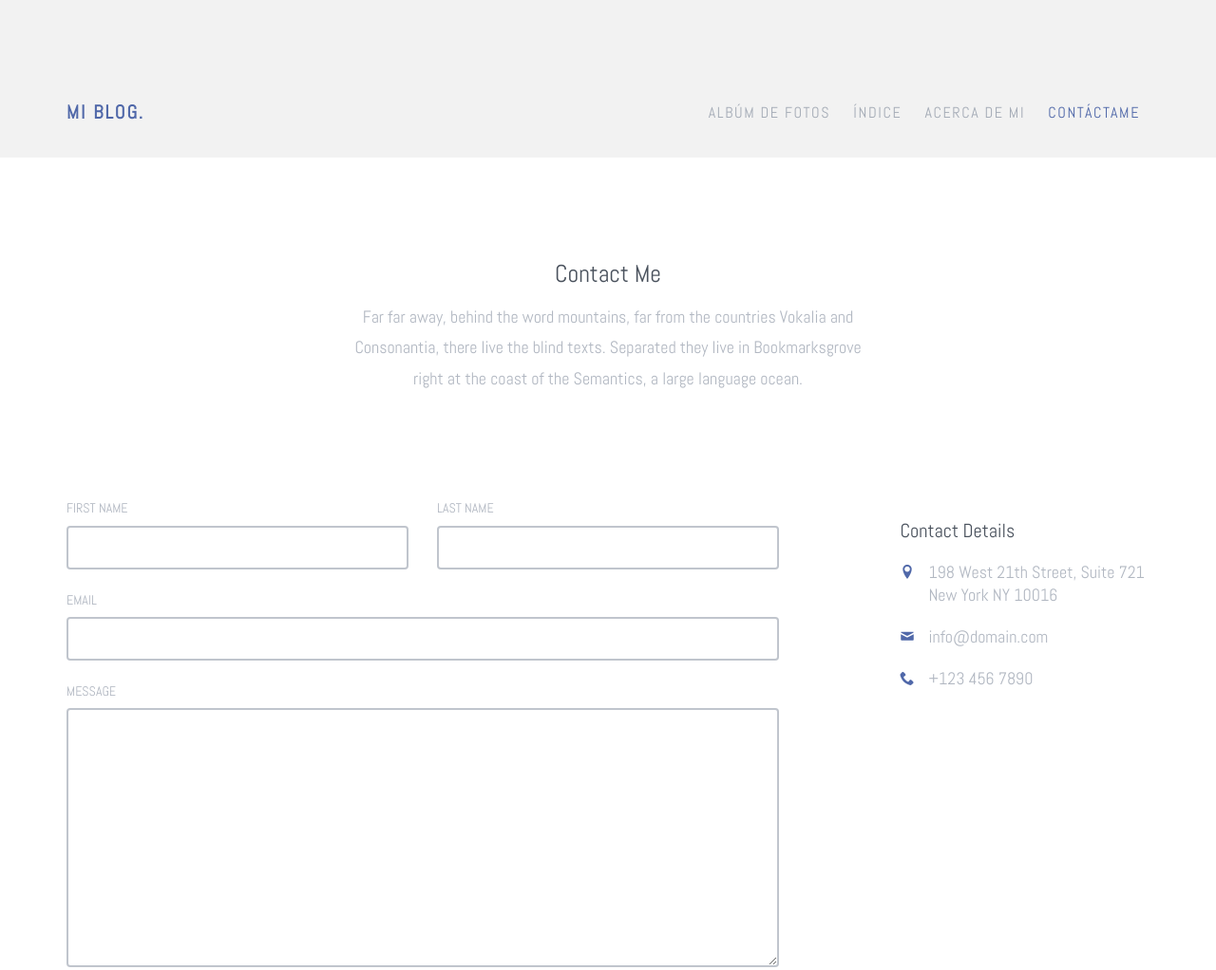
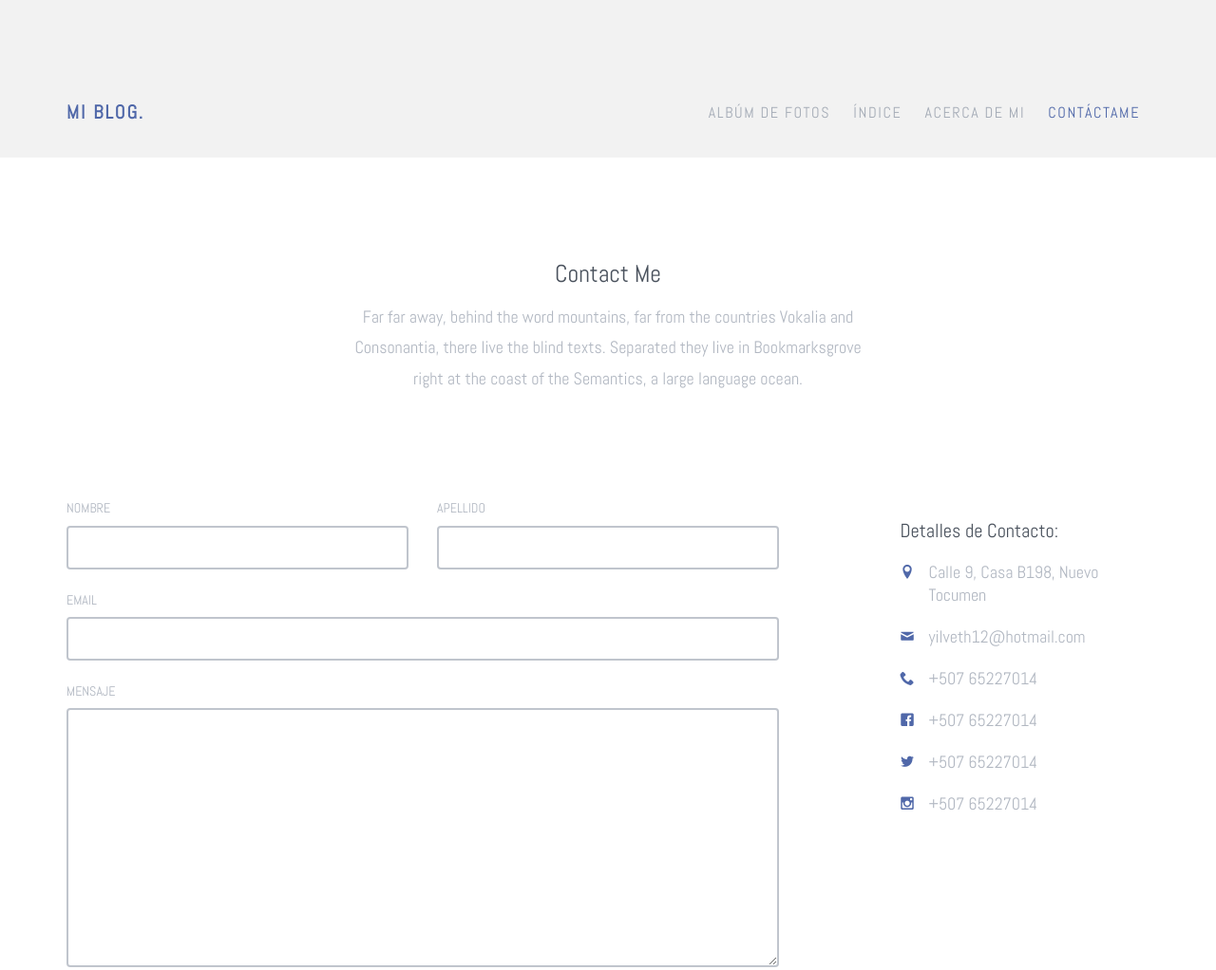
Before and after one commit to YilvethJ/Mi_Semestral, a website: page contact.html in a window 1280 px wide. Shown: the top 1022 px of the page at 95% size. Drawn offline with Linux system fonts and the light colour scheme; some packages are replaced by stand-ins of ours; no server answers; files whose address does not match are found by name.

Commit message:
Update contact.html

```diff
--- a/contact.html
+++ b/contact.html
@@ -67,13 +67,13 @@
             <div class="row">
               <div class="col-md-6">
                 <div class="form-group">
-                  <label for="fname">First Name</label>
+                  <label for="fname">Nombre</label>
                   <input type="text" class="form-control" id="fname" name="fname">
                 </div>
               </div>
               <div class="col-md-6">
                 <div class="form-group">
-                  <label for="lname">Last Name</label>
+                  <label for="lname">Apellido</label>
                   <input type="text" class="form-control" id="lname" name="lname">
                 </div>
               </div>
@@ -83,7 +83,7 @@
               <input type="email" class="form-control" id="email" name="email">
             </div>
             <div class="form-group">
-              <label for="message">Message</label>
+              <label for="message">Mensaje</label>
               <textarea cols="30" rows="10" class="form-control" id="message" name="message"></textarea>
             </div>
             <div class="form-group">
@@ -92,11 +92,15 @@
           </form>
         </div>
         <div class="col-md-3 col-md-push-1 probootstrap-animate">
-          <h4>Contact Details</h4>
+          <h4>Detalles de Contacto:</h4>
           <ul class="with-icon colored">
-            <li><i class="icon-location2"></i> <span>198 West 21th Street, Suite 721 New York NY 10016</span></li>
-            <li><i class="icon-mail"></i><span>info@domain.com</span></li>
-            <li><i class="icon-phone2"></i><span>+123 456 7890</span></li>
+            <li><i class="icon-location2"></i> <span>Calle 9, Casa B198, Nuevo Tocumen</span></li>
+            <li><i class="icon-mail"></i><span>yilveth12@hotmail.com</span></li>
+            <li><i class="icon-phone2"></i><span>+507 65227014</span></li>
+            <li><i class="icon-facebook"></i><span>+507 65227014</span></li>
+            <li><i class="icon-twitter"></i><span>+507 65227014</span></li>
+            <li><i class="icon-instagram"></i><span>+507 65227014</span></li>
+
           </ul>
         </div>
       </div>
```
